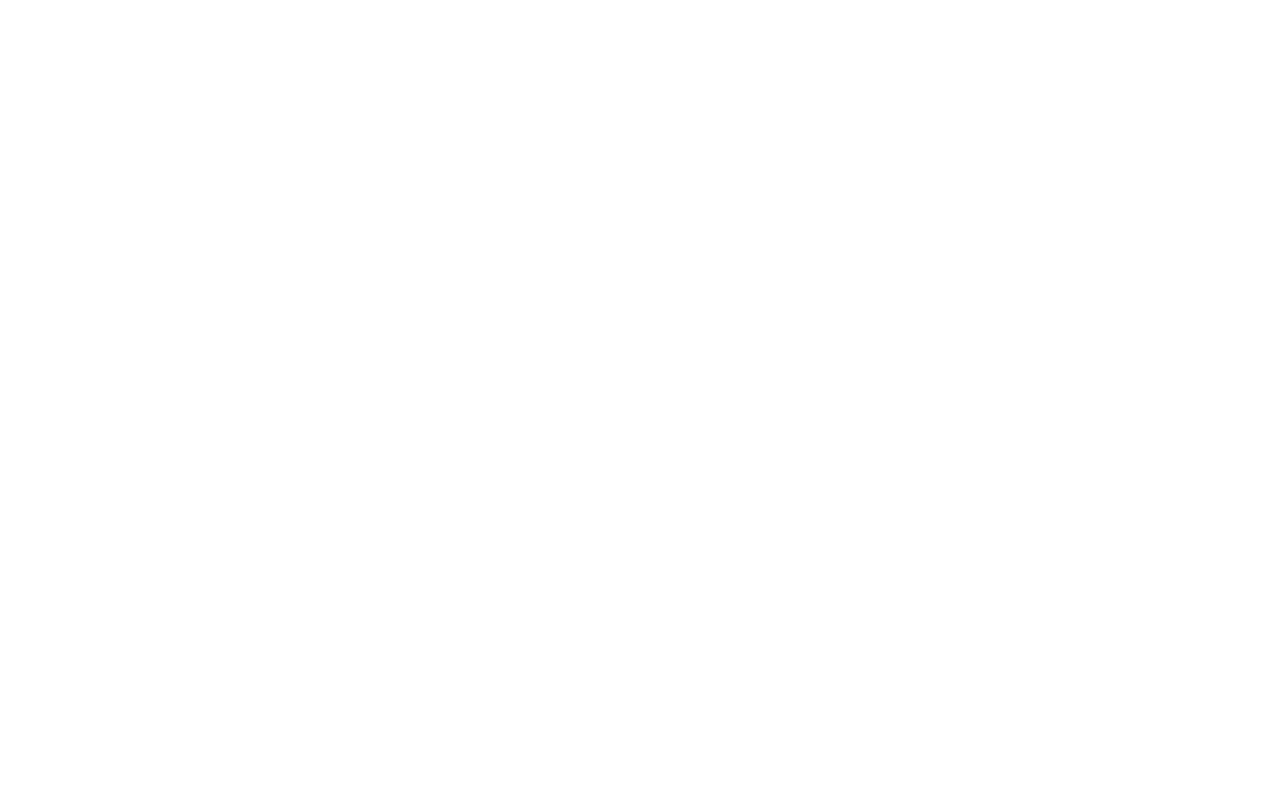
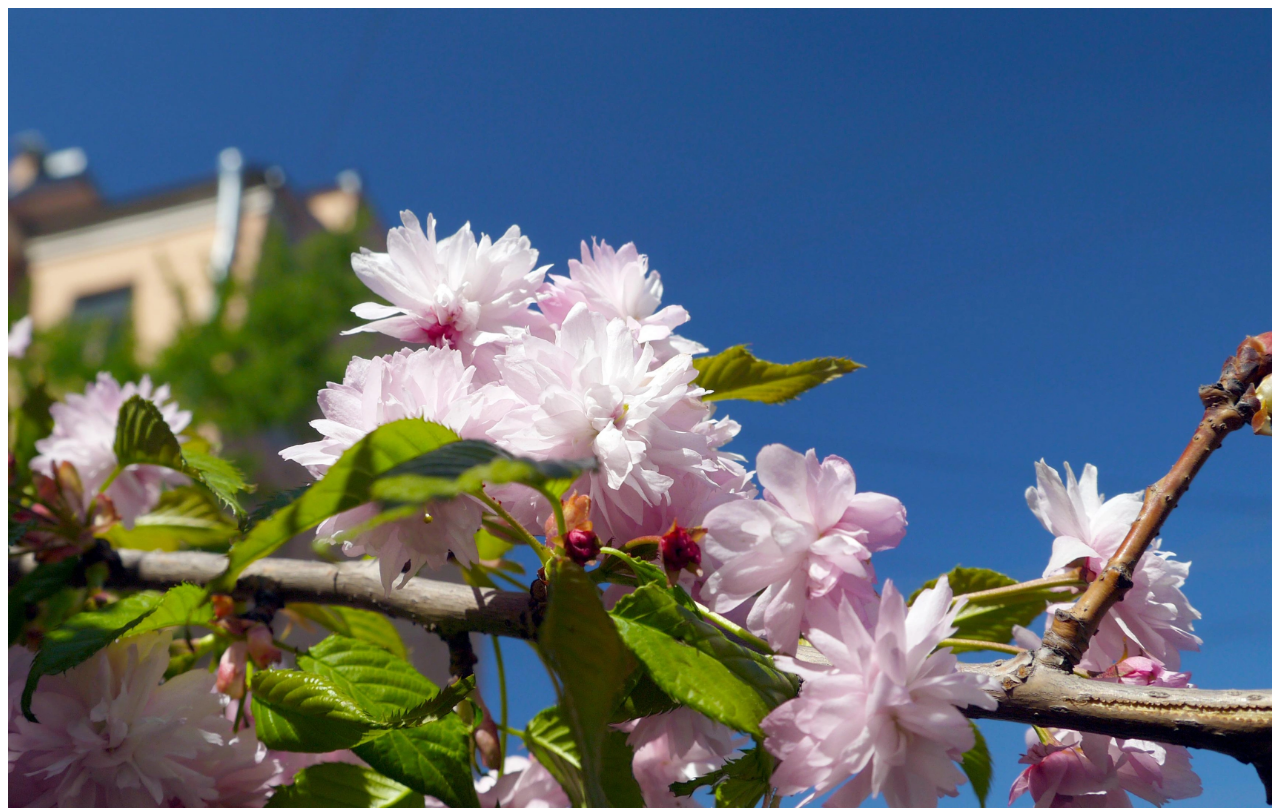
Before and after one commit to psihologvladivostok/psihologvladivostok.github.io, a plain HTML site: page index.html in a window 1280 px wide. Drawn offline with Linux system fonts and the light colour scheme.

Commit message:
Add files via upload

```diff
--- a/index.html
+++ b/index.html
@@ -22,3 +22,6 @@ body, html {
 </style>
 </head>
 <body>
+<div class="bg"></div>
+</body>
+</html>
```
